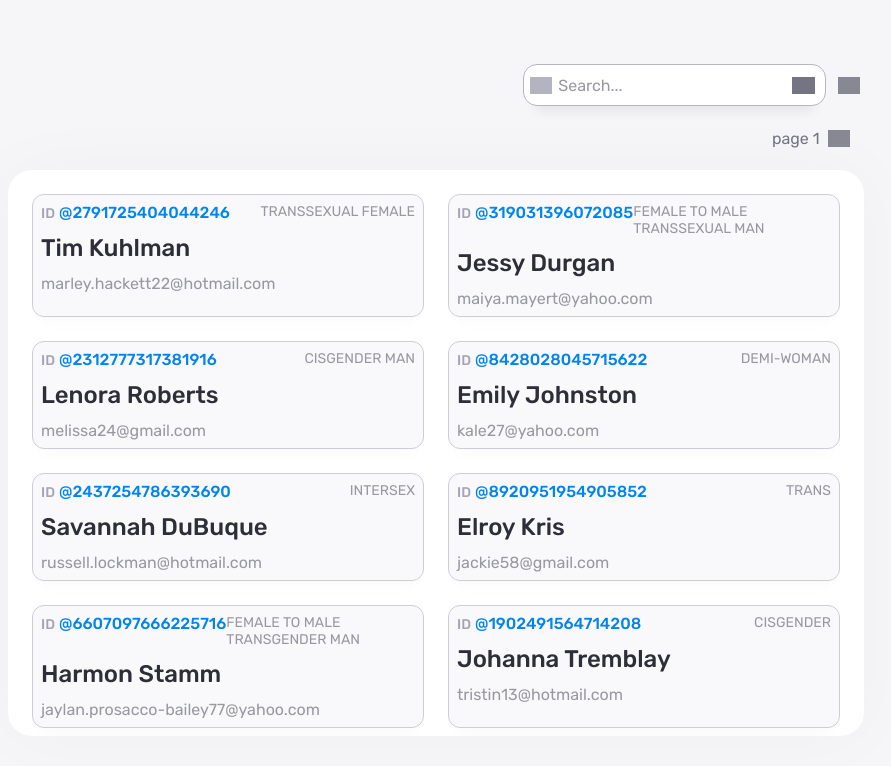
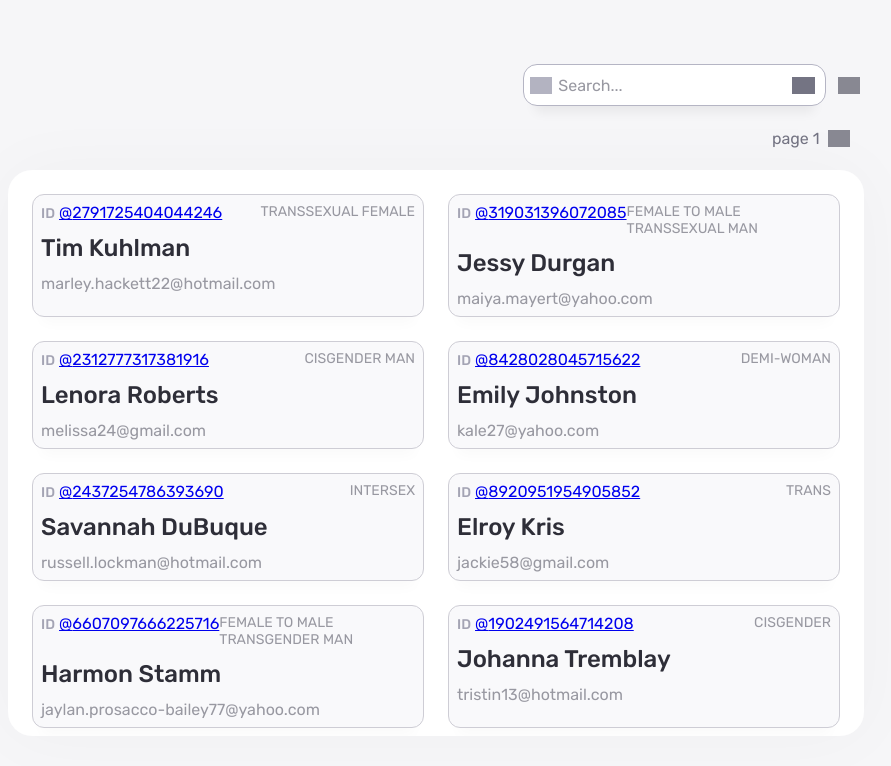
Before and after one commit to MarekGromko/LorsenMarek-frontend, a React (Vite) app: page / in a window 1280 px wide. Shown: the top 766 px of the page, without its empty margins (204-1095 px from the left). Built offline with nearby package versions, Linux system fonts and the light colour scheme; grey boxes are pictures that could not be loaded.

Commit message:
fix: added link to PersonCell

```diff
--- a/src/components/PersonCell.tsx
+++ b/src/components/PersonCell.tsx
@@ -1,3 +1,5 @@
+import { Link } from "react-router";
+
 interface PersonCellProps{
     id: number;
     firstName: string;
@@ -13,7 +15,7 @@ const PersonCell = (props: PersonCellProps) => {
             <div className="row id-gender">
                 <div className="id">
                     <label>ID</label>
-                    <div>@{props.id}</div>
+                    <Link to={"/person/" + props.id}>@{props.id}</Link>
                 </div>
                 <div className="gender">{props.gender}</div>
             </div>
```
